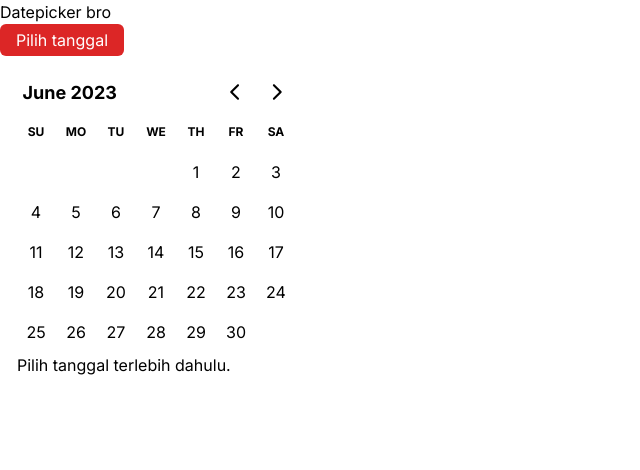
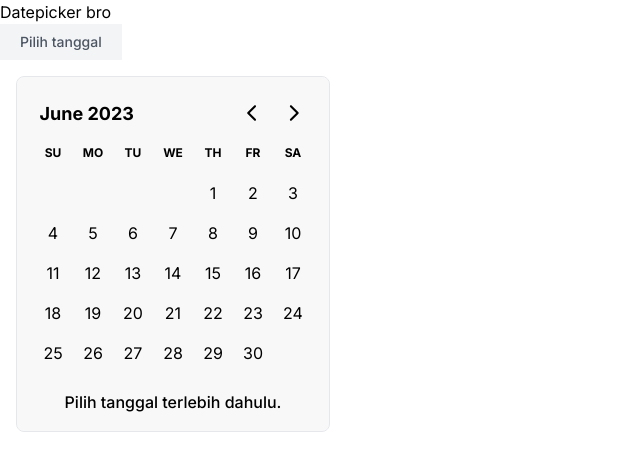
Before and after one commit to irfan-za/table-and-chartjs, a Next.js app: page /date in a window 1280 px wide. Both pictures are taken after a click on the button "Pilih tanggal". Shown: the top 470 px of the page, without its empty margins (0-640 px from the left). Built offline with nearby package versions, Linux system fonts and the light colour scheme.

Commit message:
feat: create datePicker component

```diff
--- a/src/components/ui/datePicker.js
+++ b/src/components/ui/datePicker.js
@@ -8,14 +8,14 @@ export default function DatePicker() {
   const [range, setRange] = useState(null);
   const [show, setShow] = useState(false);
 
-  let footer = <p>Pilih tanggal terlebih dahulu.</p>;
+  let footer = <p className="mt-4 font-medium text-center">Pilih tanggal terlebih dahulu.</p>;
   if (range?.from) {
     console.log(range.from, range.to);
     if (!range.to) {
-      footer = <p>{format(range.from, 'PP')}</p>;
+      footer = <p className="mt-4 font-medium text-center">{format(range.from, 'PP')}</p>;
     } else if (range.to) {
       footer = (
-        <p>
+        <p className="mt-4 font-medium text-center">
           {format(range.from, 'PP')} – {format(range.to, 'PP')}
         </p>
       );
@@ -24,12 +24,13 @@ export default function DatePicker() {
 
   return (
     <div>
-      <button onClick={()=>setShow(!show)} className="px-4 py-1 bg-red-600 text-white rounded-md hover:bg-red-500" >{show ? (range? 'Oke': 'Pilih tanggal') : 'Pilih tanggal'}</button>
+      <button onClick={()=>setShow(!show)} className="px-5 py-2 text-xs font-medium text-gray-600 transition-colors duration-200 bg-gray-100 sm:text-sm">{show ? (range? 'Oke': 'Pilih tanggal') : 'Pilih tanggal'}</button>
       <br />
       {/* {range ? footer : <span>Pick a date</span>} */}
       {
          show && (
            <DayPicker
+           className="absolute z-10 p-4 rounded-lg bg-gray-100 bg-clip-padding backdrop-filter backdrop-blur-sm bg-opacity-60 border border-gray-200"
              defaultMonth={new Date()}
              mode="range"
              min={2}
```
